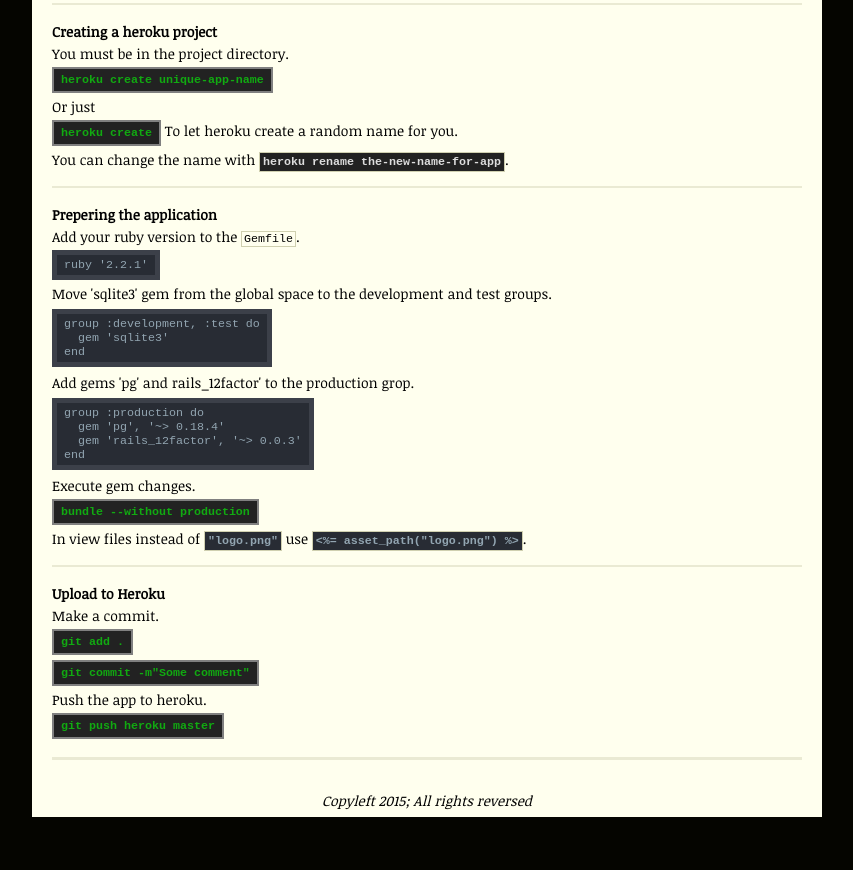
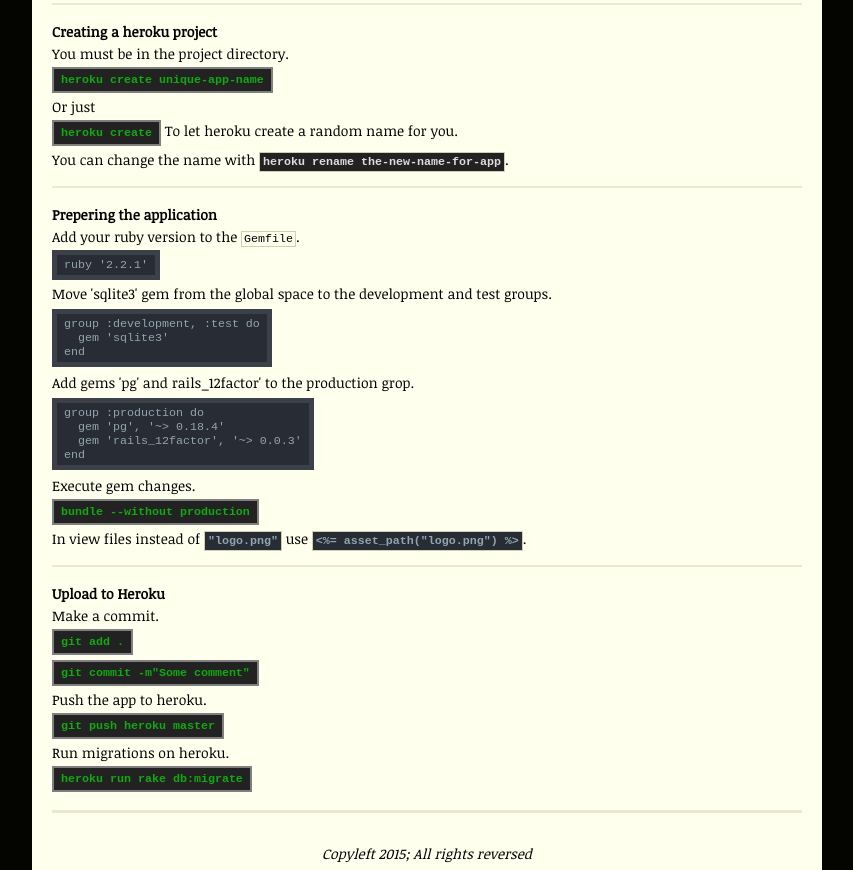
Before and after one commit to bartheg/bartheg.github.io, a plain HTML site: page heroku.html in a window 1280 px wide. Shown: the part 678-1548 px from the top of the page, without its empty margins (213-1066 px from the left). Before the commit the page ends 1495 px from the top, so only its background shows below. Drawn offline with Linux system fonts and the light colour scheme.

Commit message:
Heroku update.

```diff
--- a/heroku.html
+++ b/heroku.html
@@ -193,6 +193,14 @@ end</code></pre>
           <code class="terminal">git push heroku master</code>
         </p>
 
+        <p>
+          Run migrations on heroku.
+        </p>
+
+        <p>
+          <code class="terminal">heroku run rake db:migrate</code>
+        </p>
+
       </section>
 
 
```
